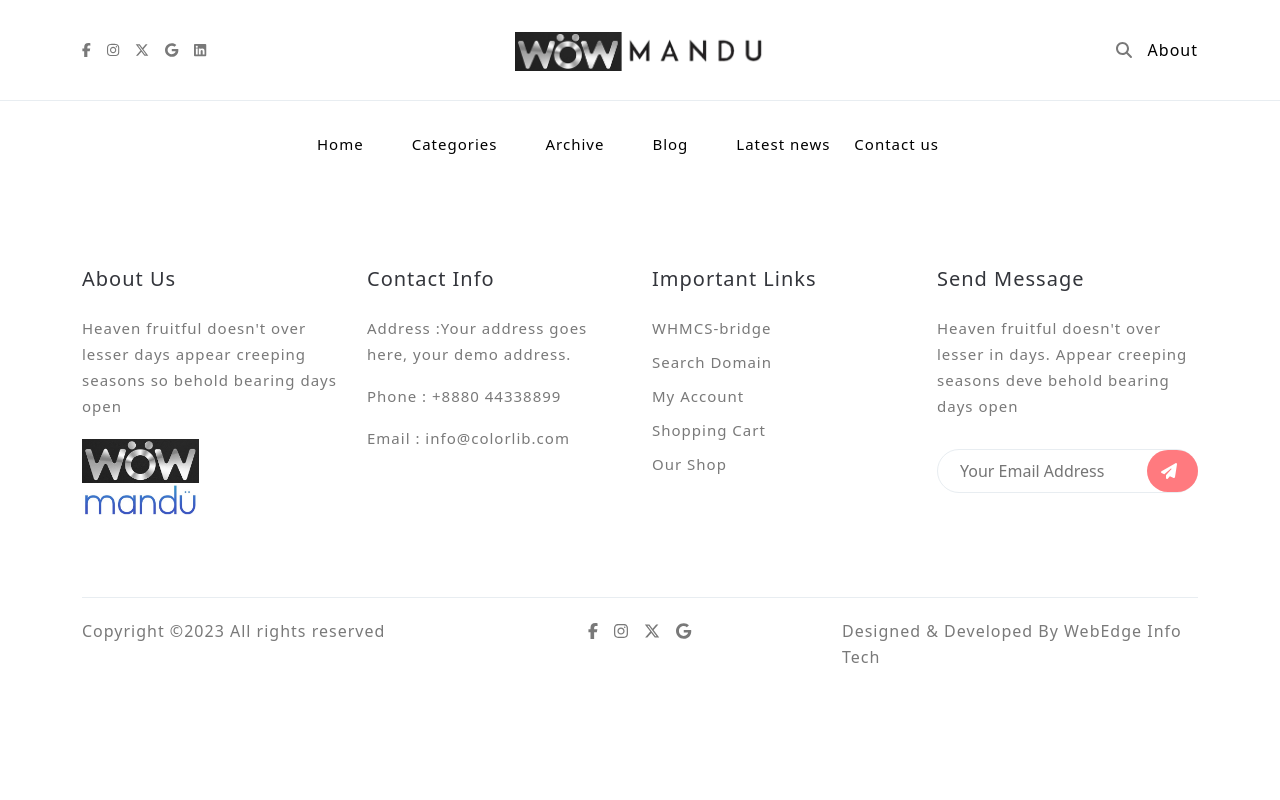
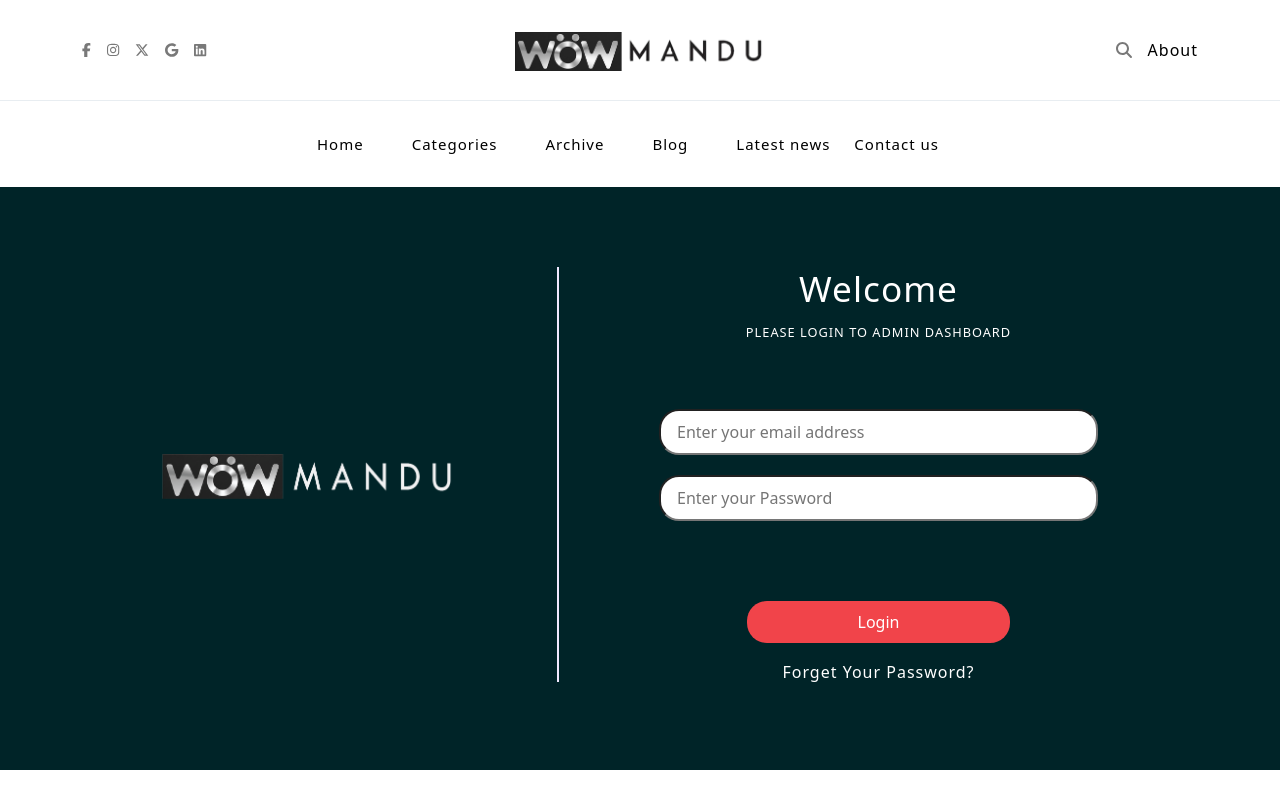
Before and after one commit to sangeng7/wowmandu, a React (Vite) app: page /login in a window 1280 px wide. Shown: the top 800 px of the page. Built offline with nearby package versions, Linux system fonts and the light colour scheme.

Commit message:
login routed

```diff
--- a/src/Header/Header.jsx
+++ b/src/Header/Header.jsx
@@ -7,6 +7,7 @@ import { Routes, Route, Link } from "react-router-dom";
 import All from '../All/All'
 import InternationalChild from '../InternationalChild/InternationalChild'
 import Dashboard from '../Dashboard/Dashboard'
+import Admin from '../Admin/Admin'
 
 
 function Header() {
@@ -64,6 +65,7 @@ function Header() {
                 <Route path="/" element={<All />} />
                 <Route path="/interChild" element={<InternationalChild />} />
                 <Route path="/admin" element={<Dashboard />} />
+                <Route path="/login"element={<Admin />} />
             </Routes>
         </>
     )
```
